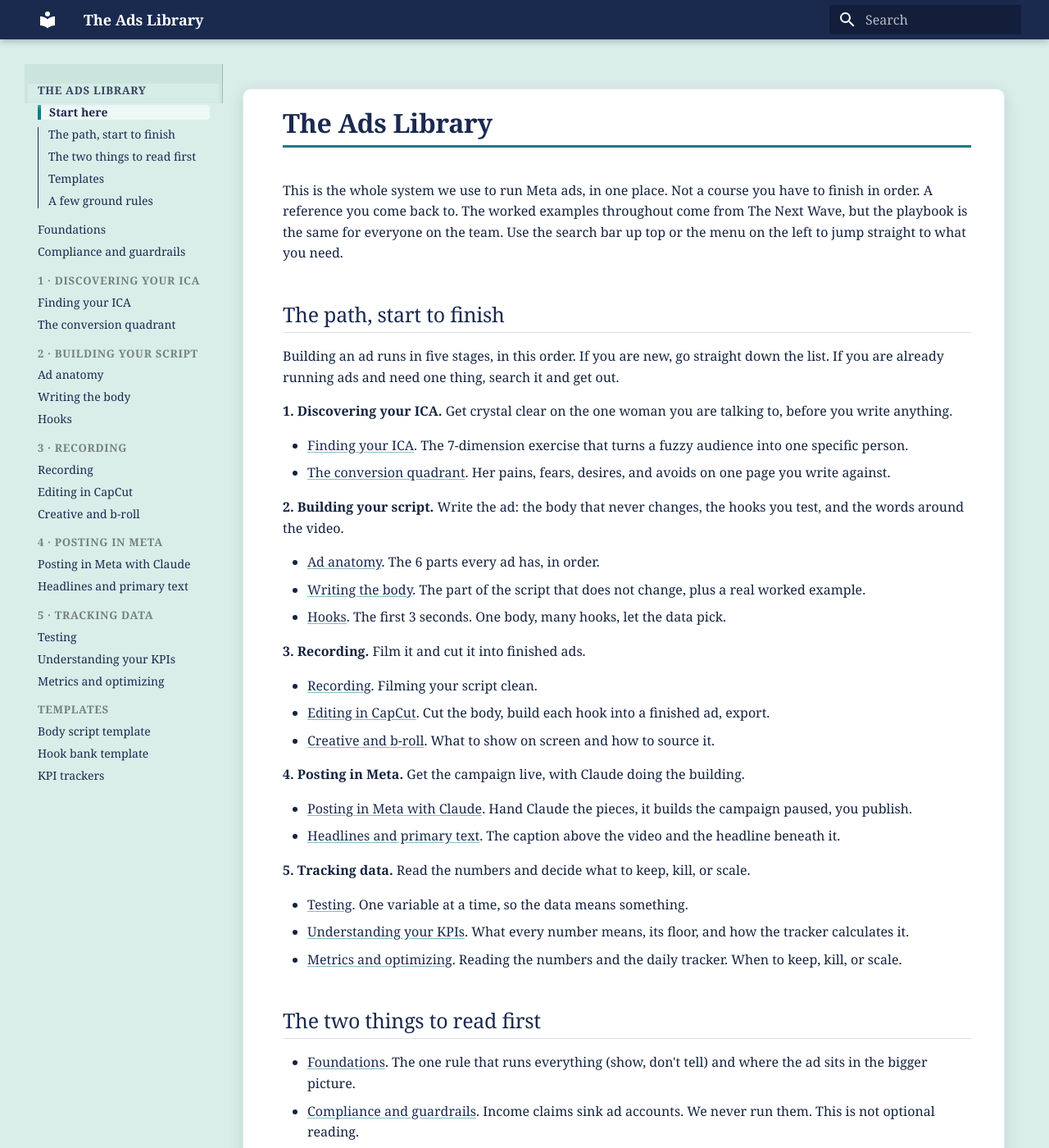
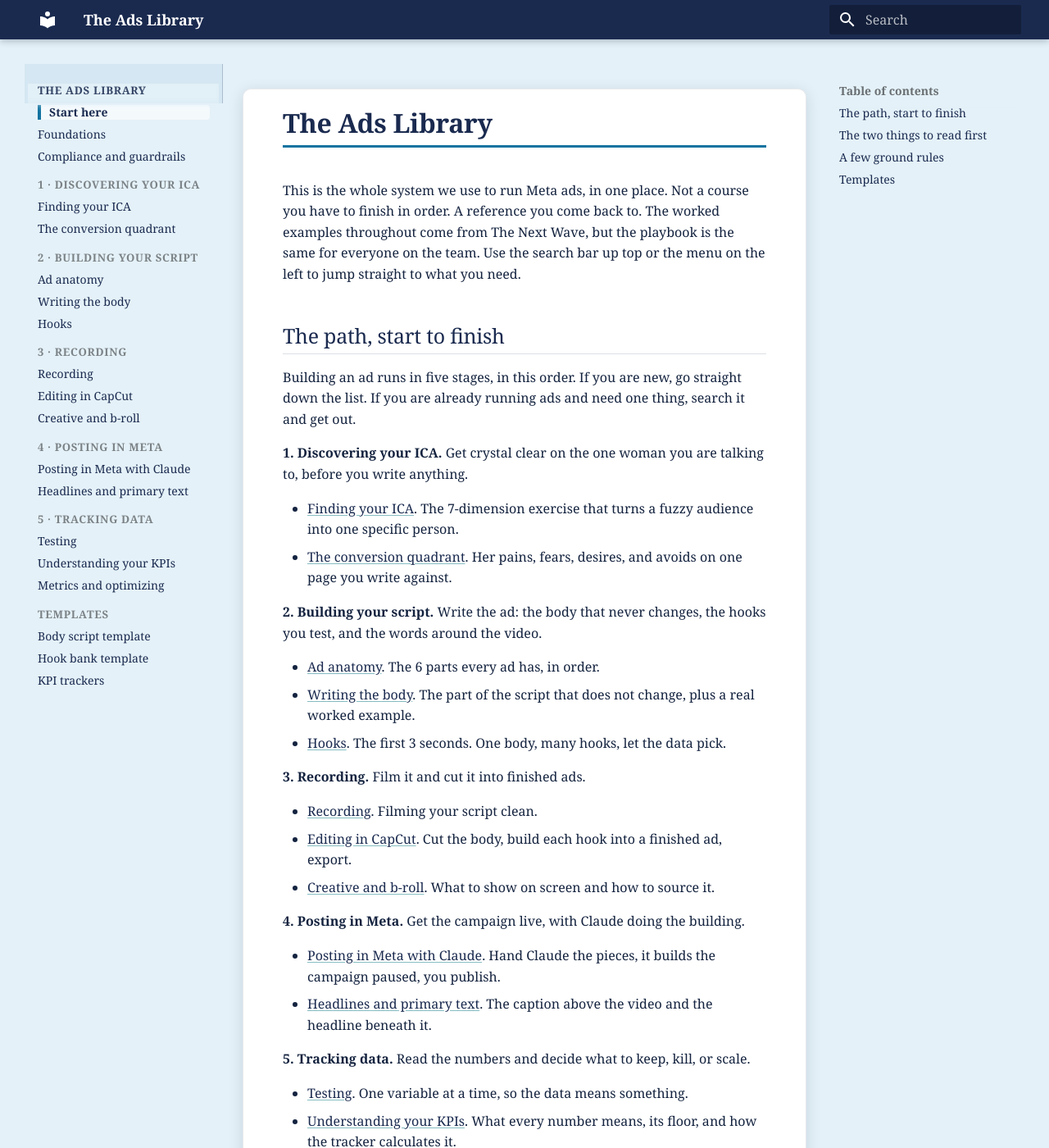
Before and after one commit to coogankelley/ads-library, an MkDocs documentation site: the page built from docs/index.md, in a window 1280 px wide and 1400 px high. Shown: the whole window at 82% size. Built offline with MkDocs 1.6.1 and Material for MkDocs 9.7.7, drawn with Linux system fonts in a browser that asks for light colours; some of the changed text lies outside the part shown.

Commit message:
Lighter blue-teal palette; declutter left nav (drop toc.integrate); Templates last on home
Co-Authored-By: Claude Opus 4.8 <noreply@anthropic.com>

```diff
--- a/docs/stylesheets/brand-v2.css
+++ b/docs/stylesheets/brand-v2.css
@@ -2,13 +2,13 @@
    Teal frame, white reading card, navy structure, Georgia type. */
 
 :root {
-  --tal-page:       #d9eee9;  /* teal page (the frame around the white card) */
-  --tal-panel:      #cbe5de;  /* deeper teal for the left menu panel */
+  --tal-page:       #e4f1f8;  /* light blue-teal page (the frame around the white card) */
+  --tal-panel:      #d4e7f2;  /* deeper blue-teal for the left menu panel */
   --tal-card:       #ffffff;  /* white reading surface */
-  --tal-soft:       #eef7f5;  /* table stripes */
+  --tal-soft:       #eef6fb;  /* table stripes */
   --tal-navy:       #1a2a4f;  /* navy: header, headings, accents */
   --tal-navy-dark:  #111d38;
-  --tal-teal-pop:   #0e7c86;  /* teal pop for hovers / active marker */
+  --tal-teal-pop:   #1273a0;  /* blue-teal pop for hovers / active marker */
   --tal-ink:        #14233f;  /* body text */
 
   --md-text-font: "Georgia";
--- a/mkdocs.yml
+++ b/mkdocs.yml
@@ -16,7 +16,6 @@ theme:
     - navigation.top
     - navigation.sections
     - navigation.expand
-    - toc.integrate
     - search.suggest
     - search.highlight
     - content.code.copy
```
Also changed, not shown: docs/index.md (+8 -6 lines).
